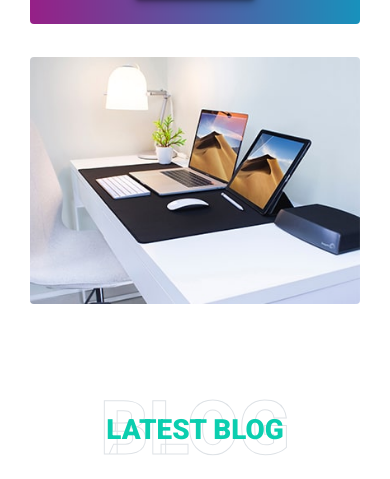
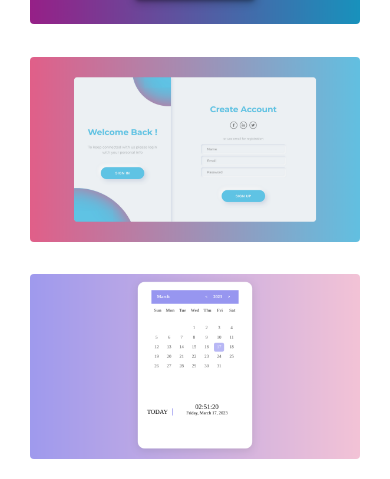
Before and after one commit to Karthik-beta/Portfolio, a plain HTML site: page index.html in a window 390 px wide. Shown: the part 4853-5332 px from the top of the page. Drawn offline with nearby package versions, Linux system fonts and the light colour scheme.

Commit message:
Update index.html

```diff
--- a/index.html
+++ b/index.html
@@ -322,9 +322,19 @@
                 </div>
                 <div class="col-lg-4 col-md-6 mb-4 portfolio-item third">
                     <div class="position-relative overflow-hidden mb-2">
-                        <img class="img-fluid rounded w-100" src="img/portfolio-3.jpg" alt="">
-                        <div class="portfolio-btn bg-primary d-flex align-items-center justify-content-center">
-                            <a href="img/portfolio-3.jpg" data-lightbox="portfolio">
+                        <img class="img-fluid rounded w-100" src="img\Screenshot.png" alt="">
+                        <div class="portfolio-btn bg-primary d-flex align-items-center justify-content-center" href="https://karthik-beta.github.io/Responsive-Login-Registration-Form">
+                            <a href="img\Screenshot.png" data-lightbox="portfolio">
+                                <i class="fa fa-plus text-white" style="font-size: 60px;"></i>
+                            </a>
+                        </div>
+                    </div>
+                </div>
+                <div class="col-lg-4 col-md-6 mb-4 portfolio-item third">
+                    <div class="position-relative overflow-hidden mb-2">
+                        <img class="img-fluid rounded w-100" src="img/Calender.png" alt="">
+                        <div class="portfolio-btn bg-primary d-flex align-items-center justify-content-center" href="https://karthik-beta.github.io/Calender">
+                            <a href="img/Calender.png" data-lightbox="portfolio">
                                 <i class="fa fa-plus text-white" style="font-size: 60px;"></i>
                             </a>
                         </div>
```
